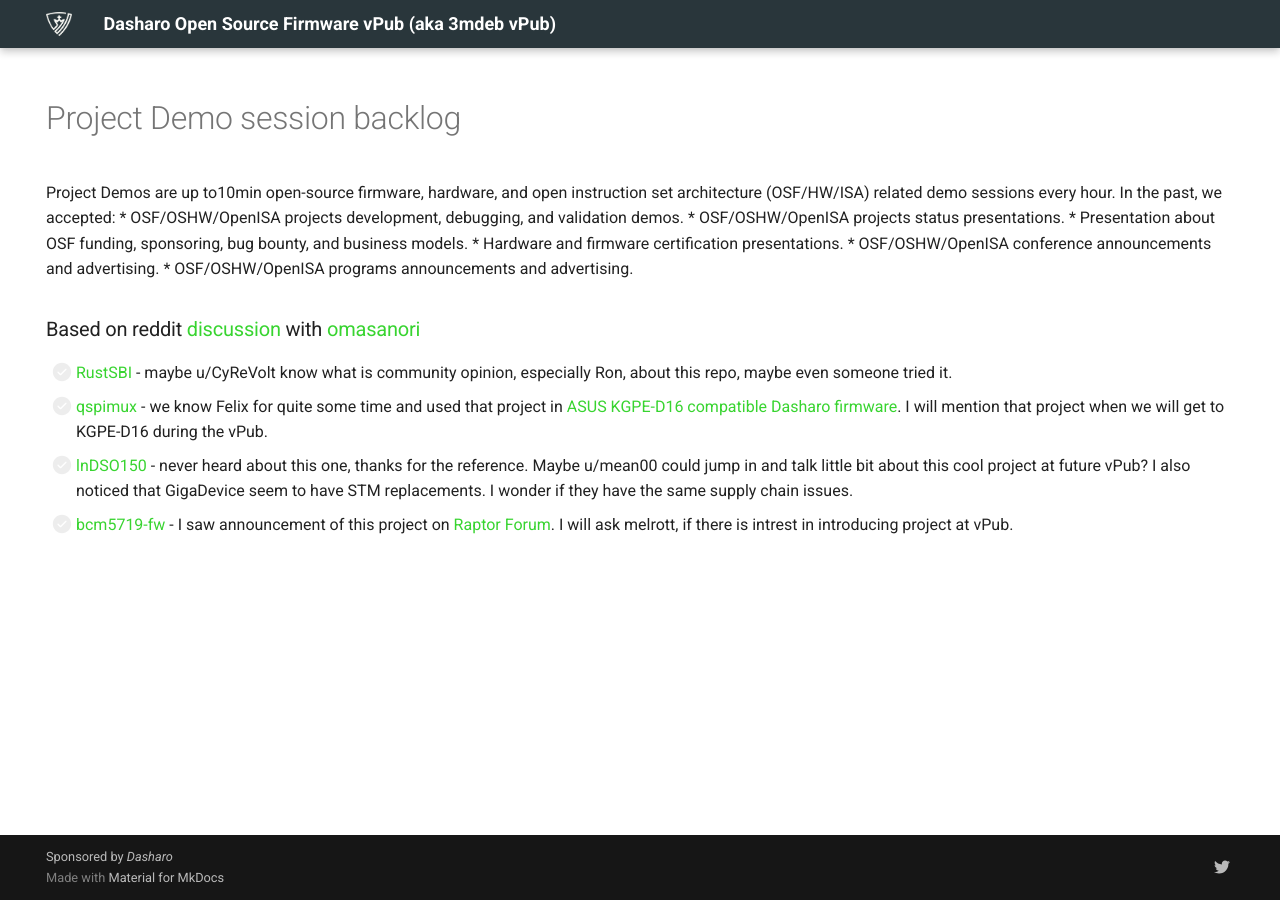
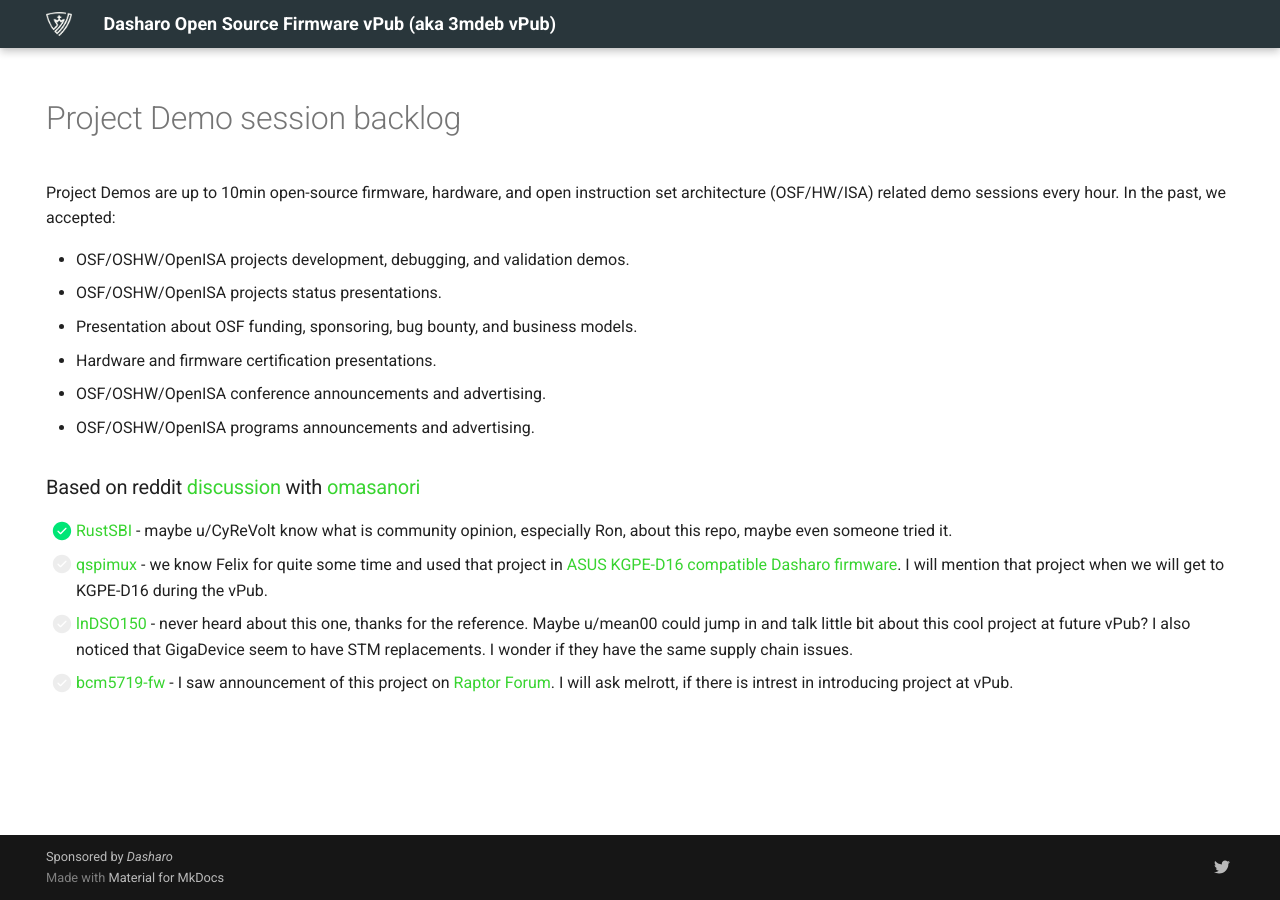
Before and after one commit to Dasharo/vpub, an MkDocs documentation site: the page built from docs/projects_backlog.md, in a window 1280 px wide. Built offline with MkDocs 1.6.1 and Material for MkDocs 9.7.7, drawn with Linux system fonts in a browser that asks for light colours.

Commit message:
docs/projects_backlog.md: fix rendering and mark RustSBI done
Signed-off-by: Piotr Król <piotr.krol@3mdeb.com>

```diff
--- a/docs/projects_backlog.md
+++ b/docs/projects_backlog.md
@@ -6,8 +6,9 @@
 
 # Project Demo session backlog
 
-Project Demos are up to10min open-source firmware, hardware, and open instruction
+Project Demos are up to 10min open-source firmware, hardware, and open instruction
 set architecture (OSF/HW/ISA) related demo sessions every hour. In the past, we accepted:
+
 * OSF/OSHW/OpenISA projects development, debugging, and validation demos.
 * OSF/OSHW/OpenISA projects status presentations.
 * Presentation about OSF funding, sponsoring, bug bounty, and business models.
@@ -16,7 +17,7 @@
 * OSF/OSHW/OpenISA programs announcements and advertising.
 
 ### Based on reddit [discussion](https://www.reddit.com/r/RISCV/comments/srg945/vpub_v4_opensource_online_party_17_february_at_8/) with [omasanori](https://www.reddit.com/user/omasanori/)
-- [ ] [RustSBI](https://github.com/rustsbi/rustsbi) - maybe u/CyReVolt know what is community opinion, especially Ron, about this repo, maybe even someone tried it.
+- [X] [RustSBI](https://github.com/rustsbi/rustsbi) - maybe u/CyReVolt know what is community opinion, especially Ron, about this repo, maybe even someone tried it.
 - [ ] [qspimux](https://github.com/felixheld/qspimux) - we know Felix for quite some time and used that project in [ASUS KGPE-D16 compatible Dasharo firmware](https://docs.dasharo.com/variants/asus_kgpe_d16/setup/#spi).  I will mention that project when we will get to KGPE-D16 during the vPub.
 - [ ] [lnDSO150](https://github.com/mean00/lnDSO150) - never heard about this one, thanks for the reference. Maybe u/mean00 could jump in and talk little bit about this cool project at future vPub? I also noticed that GigaDevice seem to have STM replacements. I wonder if they have the same supply chain issues.
 - [ ] [bcm5719-fw](https://github.com/meklort/bcm5719-fw) - I saw announcement of this project on [Raptor Forum](https://forums.raptorcs.com/index.php/topic,305.0.html). I will ask melrott, if there is intrest in introducing project at vPub.
```
